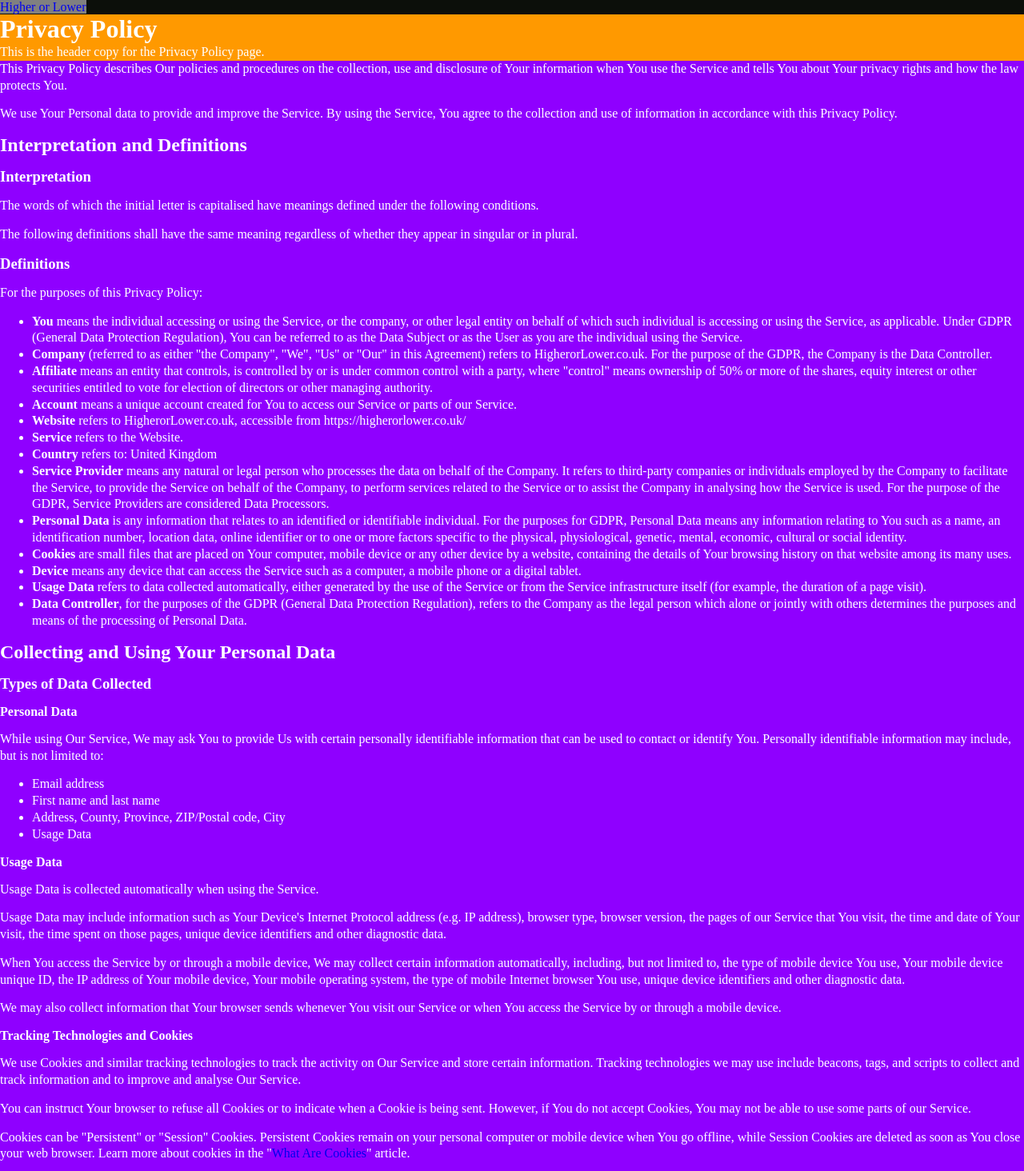
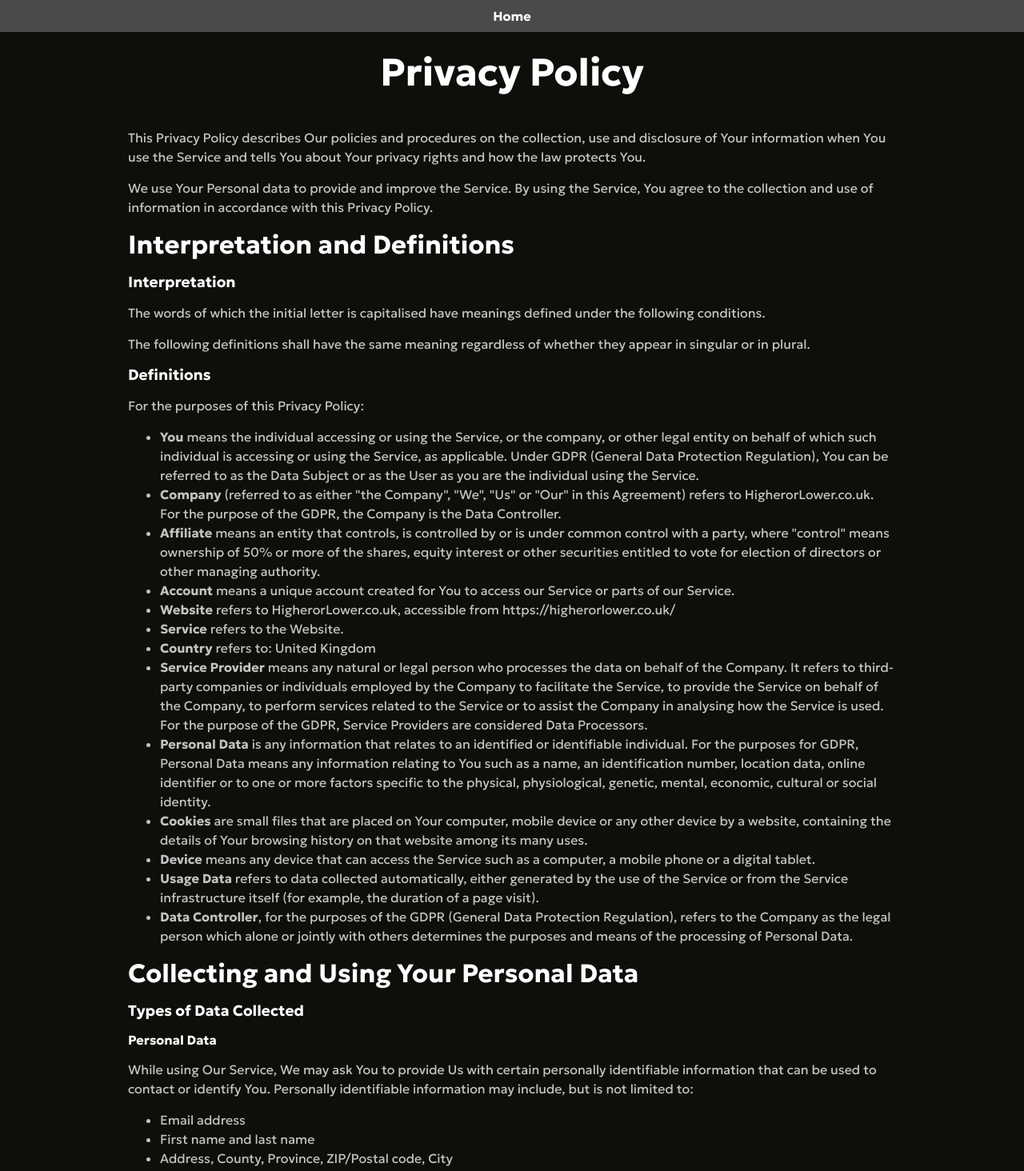
Before and after one commit to johnnyfwk/higher-or-lower-front-end, a React (Create React App) app: page /privacy-policy in a window 1280 px wide. Shown: the top 1464 px of the page at 80% size. Built offline with nearby package versions, Linux system fonts and the light colour scheme.

Commit message:
Finished design of home page.

```diff
--- a/src/App.css
+++ b/src/App.css
@@ -29,6 +29,8 @@
     --misty-rose: #FFEBE7;
 
     --max-width: 1000px;
+
+    --padding-left-and-right: 20px;
 }
 
 * {
@@ -37,27 +39,114 @@
     text-decoration: none;
 }
 
+@font-face {
+    font-family: Geologica;
+    src: url("../src/assets/fonts/Geologica-VariableFont_CRSV,SHRP,slnt,wght.ttf");
+}
+
 body {
     background: var(--night);
     color: var(--white);
+    font-family: Geologica;
+}
+
+.max-width {
+    max-width: var(--max-width);
+    margin: auto;
+}
+
+#logo-container {
+    background:var(--outer-space);
+    text-align: center;
+    padding: 10px var(--padding-left-and-right);
+    position: sticky;
+    top: 0;
 }
 
 #logo {
-    background: var(--grey)
+    /* background: var(--grey); */
+    font-weight: bold;
+}
+
+#logo:link,
+#logo:active,
+#logo:visited {
+    color: var(--white);
+}
+
+#logo:hover {
+    text-decoration: underline;
 }
 
 header {
-    background: var(--orange);
+    /* background: var(--orange); */
+    display: grid;
+    gap: 10px;
+    text-align: center;
+    padding: var(--padding-left-and-right);
 }
 
 main {
-    background: var(--violet);
+    /* background: var(--violet); */
+    padding: var(--padding-left-and-right);
+    display: grid;
+    gap: 30px;
+}
+
+h1 {
+    font-size: 3rem;
+}
+
+h2 {
+    font-size: 2rem;
 }
 
 p,
 ul,
 ol {
-    line-height: 1.3rem;
+    line-height: 1.5rem;
+    color: var(--silver)
+}
+
+p a:link,
+p a:active,
+p a:visited {
+    color: var(--rose);
+}
+
+p a:hover {
+    text-decoration: underline;
+}
+
+label {
+    font-weight: bold;
+}
+
+input,
+select {
+    font-family: Geologica;
+    padding: 10px;
+}
+
+.label-and-input {
+    display: grid;
+    gap: 10px;
+}
+
+.buttons {
+    display: flex;
+    flex-wrap: wrap;
+    gap: 20px;
+    justify-content: center;
+}
+
+button {
+    padding: 10px 20px;
+    border-radius: 20px;
+    border: 0px;
+    font-size: 1.1rem;
+    font-weight: bold;
+    cursor: pointer;
 }
 
 .error {
@@ -71,7 +160,9 @@
     padding: 50px;
     bottom: -100%;
     text-align: center;
-    line-height: 1.5rem;
+    font-size: 1.3rem;
+    font-weight: bold;
+    line-height: 2rem;
     transition: bottom 0.2s;
 }
 
@@ -84,50 +175,105 @@
 }
 
 /*********************** ORIGINAL ***********************/
-.current-random-number {
-    font-size: 10rem;
+#original #scores-numbers-and-buttons {
+    display: grid;
+    gap: 20px;
+    justify-items: center;
+}
+
+.current-number {
+    font-size: 8rem;
+}
+
+.previous-number {
+    font-size: 1.5rem;
 }
 
 #scores {
     display: flex;
     flex-wrap: wrap;
     gap: 20px;
+    font-size: 1.5rem;
+    justify-content: center;
+}
+
+#submit-score {
+    /* background: var(--grey); */
+    display: grid;
+    gap: 10px;
+    justify-content: center;
+    text-align: center;
+    padding: 10px;
+}
+
+#submit-score form {
+    display: grid;
+    gap: 20px;
+    text-align: center;
+}
+
+#name,
+#countries {
+    text-align: center;
+}
+
+#countries-input {
+    display: grid;
+    gap: 10px;
 }
 
 #global-leaderboard {
-    background: var(--indigo);
+    display: grid;
+    gap: 10px;
+}
+
+#global-leaderboard {
+    /* background: var(--indigo); */
+}
+
+#global-leaderboard h2 {
+    text-align: center;
 }
 
 #global-leaderboard-table {
-    background: var(--tickle-me-pink);
+    /* background: var(--tickle-me-pink); */
+    font-size: 0.9rem;
 }
 
 #global-leaderboard-headers,
 .global-leaderboard-row {
     display: grid;
-    grid-template-columns: 10% 35% 40% 15%;
-
+    grid-template-columns: 10% 45% 30% 15%;
 }
 
 #global-leaderboard-headers {
+    background: var(--jet);
     font-weight: bold;
 }
 
 #global-leaderboard-headers > div,
 .global-leaderboard-row > div {
-    border: 1px solid var(--white);
+    /* background: var(--jet); */
+    border: 1px solid var(--jet);
+    display: grid;
     text-align: center;
+    align-content: center;
+    padding: 3px;
+    line-height: 1.3rem;
 }
 
-#submit-score {
-    background: var(--grey);
+.global-leaderboard-column-name {
+    word-wrap: break-word;
 }
 /*********************** ORIGINAL ***********************/
 
 footer {
-    background: var(--grey);
+    /* background: var(--grey); */
     display: grid;
     gap: 20px;
+    padding: var(--padding-left-and-right);
+    justify-items: center;
+    text-align: center;
 }
 
 footer a:link,
@@ -142,7 +288,7 @@
 
 #footer-links {
     display: grid;
-    gap: 10px;
+    gap: 20px;
 }
 
 #terms-and-conditions main,
@@ -152,7 +298,11 @@
     gap: 15px;
 }
 
-
+#copyright {
+    font-size: 0.9rem;
+    line-height: 1.3rem;
+    color: var(--battlship-gray)
+}
 
 @media only screen and (min-width: 600px) {
     #footer-links {
--- a/src/App.js
+++ b/src/App.js
@@ -40,7 +40,7 @@
             </Routes>
             <Footer />
 
-            <div id="score-added-to-global-leaderboard" style={styleScoreAddedToGlobalLeaderboard}>Your score has been added to the global leaderboard!</div>
+            <div id="score-added-to-global-leaderboard" style={styleScoreAddedToGlobalLeaderboard}>Your score has been added to the global leaderboard</div>
             <div id="score-not-added-to-global-leaderboard" style={styleScoreNotAddedToGlobalLeaderboard}>Your score could not be added to the global leaderboard</div>
         </div>
     );
--- a/src/components/Countries.jsx
+++ b/src/components/Countries.jsx
@@ -6,7 +6,7 @@
     }
 
     return (
-        <div>
+        <div id="countries-input">
             <label htmlFor="countries">Country</label>
             <select name="countries" id="countries" value={countryInput} onChange={handleCountryInput}>
                 <option defaultValue>Select Your Country</option>
--- a/src/components/Footer.jsx
+++ b/src/components/Footer.jsx
@@ -6,7 +6,7 @@
     }
 
     return (
-        <footer>
+        <footer className="max-width">
             <div id="footer-links" onClick={onClickFooterLinks}>
                 <Link to="/terms-and-conditions">Terms & Conditions</Link>
                 <Link to="/privacy-policy">Privacy Policy</Link>
--- a/src/components/Logo.jsx
+++ b/src/components/Logo.jsx
@@ -2,6 +2,8 @@
 
 export default function Logo() {
     return (
-        <Link to="/" id="logo">Higher or Lower</Link>
+        <div id="logo-container">
+            <Link to="/" id="logo" className="max-width">Home</Link>
+        </div>
     )
 }
--- a/src/pages/Disclaimer.jsx
+++ b/src/pages/Disclaimer.jsx
@@ -9,12 +9,11 @@
                 <meta name="description" content="The disclaimer for higherorlower.co.uk." />
             </Helmet>
 
-            <header>
+            <header className="max-width">
                 <h1>Disclaimer</h1>
-                <p>This is the header copy for the Disclaimer page.</p>
             </header>
 
-            <main>
+            <main className="max-width">
                 <h2>Interpretation and Definitions</h2>
 
                 <h3>Interpretation</h3>
--- a/src/pages/PrivacyPolicy.jsx
+++ b/src/pages/PrivacyPolicy.jsx
@@ -9,12 +9,11 @@
                 <meta name="description" content="The privacy policy for HigherorLower.co.uk." />
             </Helmet>
 
-            <header>
+            <header className="max-width">
                 <h1>Privacy Policy</h1>
-                <p>This is the header copy for the Privacy Policy page.</p>
             </header>
 
-            <main>
+            <main className="max-width">
                 <p>This Privacy Policy describes Our policies and procedures on the collection, use and disclosure of Your information when You use the Service and tells You about Your privacy rights and how the law protects You.</p>
                 <p>We use Your Personal data to provide and improve the Service. By using the Service, You agree to the collection and use of information in accordance with this Privacy Policy.</p>
 
--- a/src/pages/TermsAndConditions.jsx
+++ b/src/pages/TermsAndConditions.jsx
@@ -9,12 +9,11 @@
                 <meta name="description" content="The terms and conditions for HigherorLower.co.uk." />
             </Helmet>
 
-            <header>
+            <header className="max-width">
                 <h1>Terms & Conditions</h1>
-                <p>This is the header copy for the Terms & Conditions page.</p>
             </header>
 
-            <main>
+            <main className="max-width">
                 <p>Please read these terms and conditions carefully before using Our Service.</p>
 
                 <p>Welcome to HigherorLower.co.uk. We search the Internet to find goods and services that that we think would save our visitors money. We do not sell any products or services; everything featured on our site is sold by third-parties.</p>
```
Also changed, not shown: src/pages/Home.jsx (+20 -13 lines), src/assets/fonts/Geologica-VariableFont_CRSV,SHRP,slnt,wght.ttf (added).
